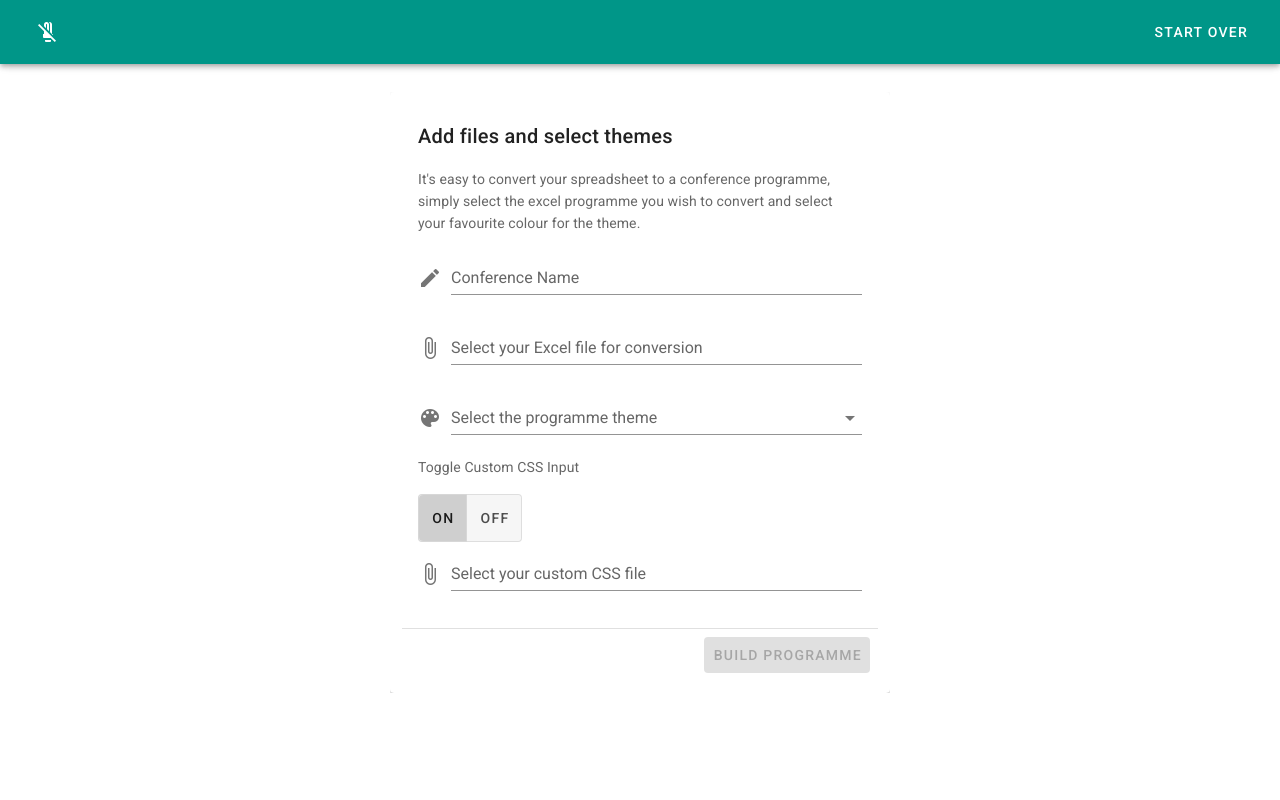
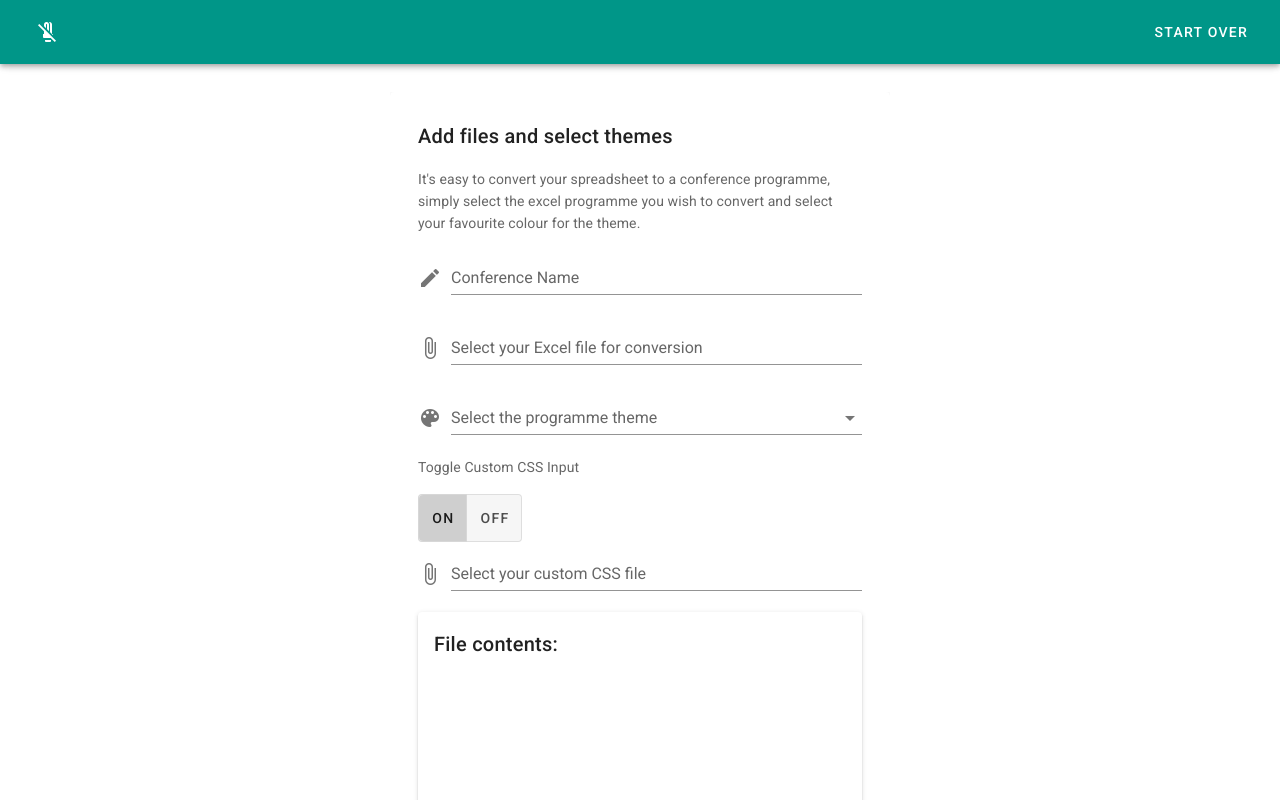
Before and after one commit to eddie-atkinson/CITS3200, a Vue app in the folder conference-app/: page /build in a window 1280 px wide. Shown: the top 800 px of the page. Built offline with nearby package versions, Linux system fonts and the light colour scheme.

Commit message:
Reading the css file -- still need to get into the html output

```diff
--- a/conference-app/src/views/Build.vue
+++ b/conference-app/src/views/Build.vue
@@ -73,9 +73,14 @@
                 v-show="!CSSHide"
                 label='Select your custom CSS file'
                 accept='.css'
-                @change='loadFile'
+                @change='importCSS'
+                v-model="cssfile"
                 >
                 </v-file-input>
+                <v-card width="600" height="300" raised>
+                <v-card-title>File contents:</v-card-title>
+                <v-card-text><p>{{ cssdata }}</p></v-card-text>
+                </v-card>
               </v-card-text>
               <v-divider></v-divider>
               <v-card-actions>
@@ -162,6 +167,8 @@ export default {
       errorMsg: '',
       loading: false,
       CSSHide: false,
+      cssfile: null,
+      cssdata: '',
       colours: [
         'Blue',
         'Orange',
@@ -226,6 +233,13 @@ export default {
       this.step -= 1;
       this.releaseURL();
     },
+    importCSS() {
+      const cssreader = new FileReader();
+      cssreader.readAsText(this.cssfile);
+      cssreader.onload = () => {
+        this.cssdata = cssreader.result;
+      };
+    },
   },
 };
 </script>
```
